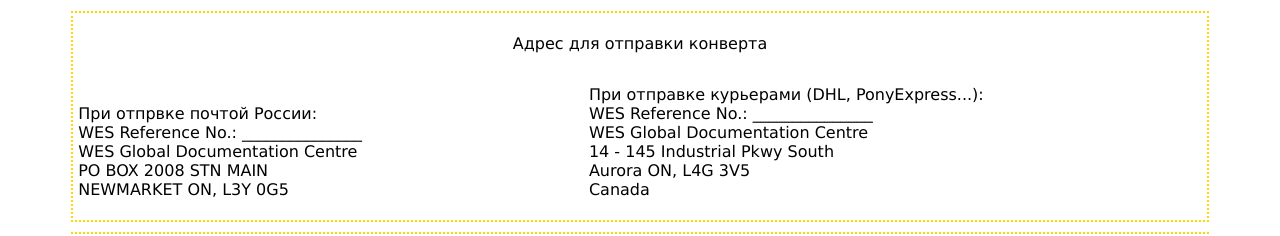
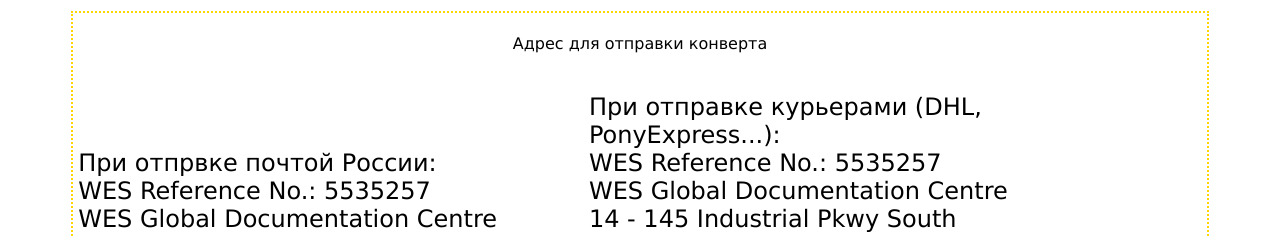
Before and after one commit to doutdes0/WES, a plain HTML site: page index.html in a window 1280 px wide. Shown: the part 703-939 px from the top of the page. Drawn offline with Linux system fonts and the light colour scheme.

Commit message:
Update index.html
Content update

```diff
--- a/index.html
+++ b/index.html
@@ -36,12 +36,14 @@
       width: 45%;
       height: auto;
       display: inline-block;
+      font-size: 1.5rem;
 
     }
     .right {
       display: inline-block;
       width: 45%;
       height: auto;
+      font-size: 1.5rem;
     }
   </style>
 </head>
@@ -72,14 +74,14 @@
     <p style="text-align:center">Адрес для отправки конверта</p>
     <div class="left">
       <p>При отпрвке почтой России:<br>
-        WES Reference No.: _______________<br>
+        WES Reference No.: 5535257<br>
         WES Global Documentation Centre <br>
         PO BOX 2008 STN MAIN <br>
         NEWMARKET ON, L3Y 0G5</p>
     </div>
     <div class="right">
       <p> При отправке курьерами (DHL, PonyExpress...):<br>
-        WES Reference No.: _______________ <br>
+        WES Reference No.: 5535257 <br>
         WES Global Documentation Centre <br>
         14 - 145 Industrial Pkwy South <br>
         Aurora ON, L4G 3V5 <br>
```
